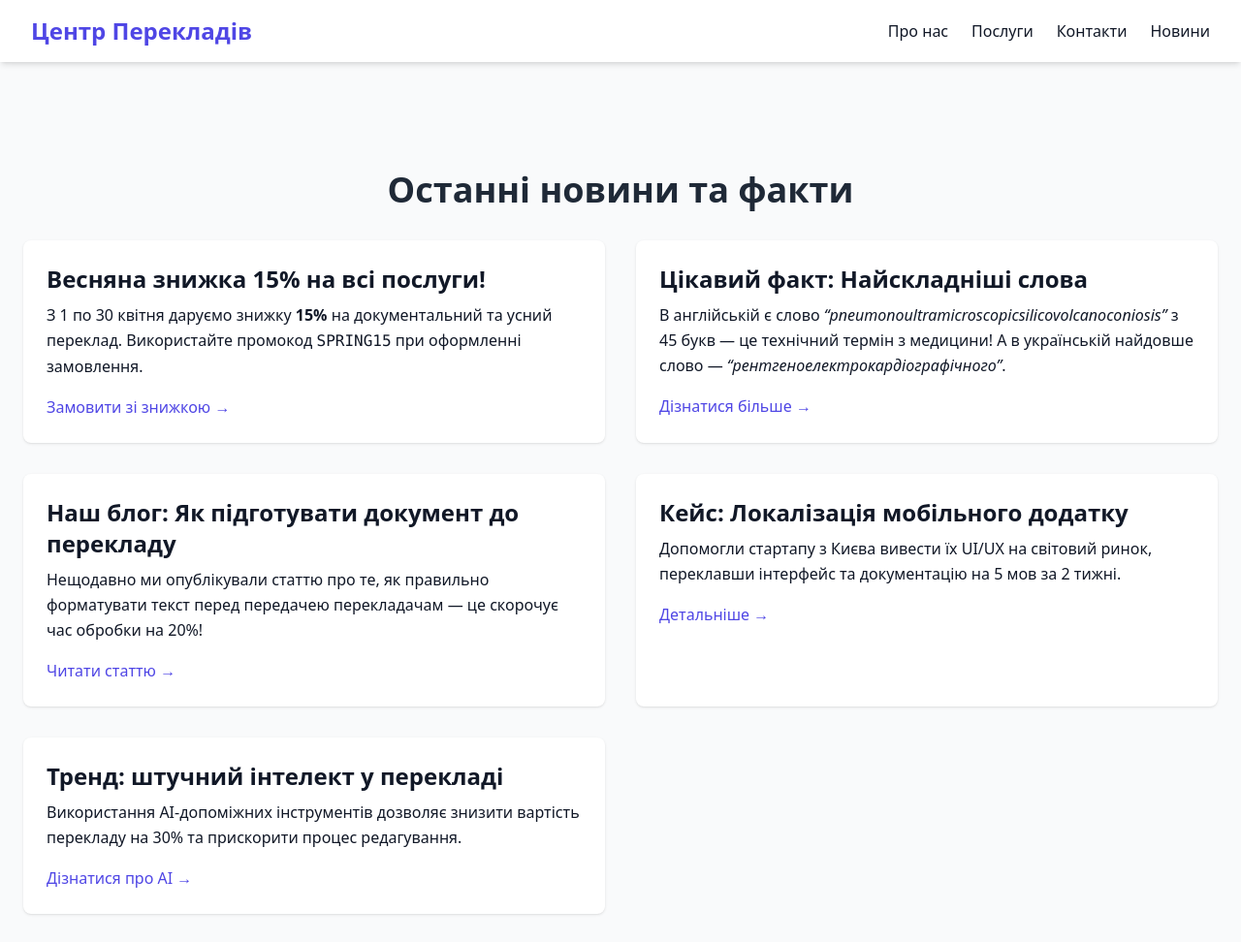
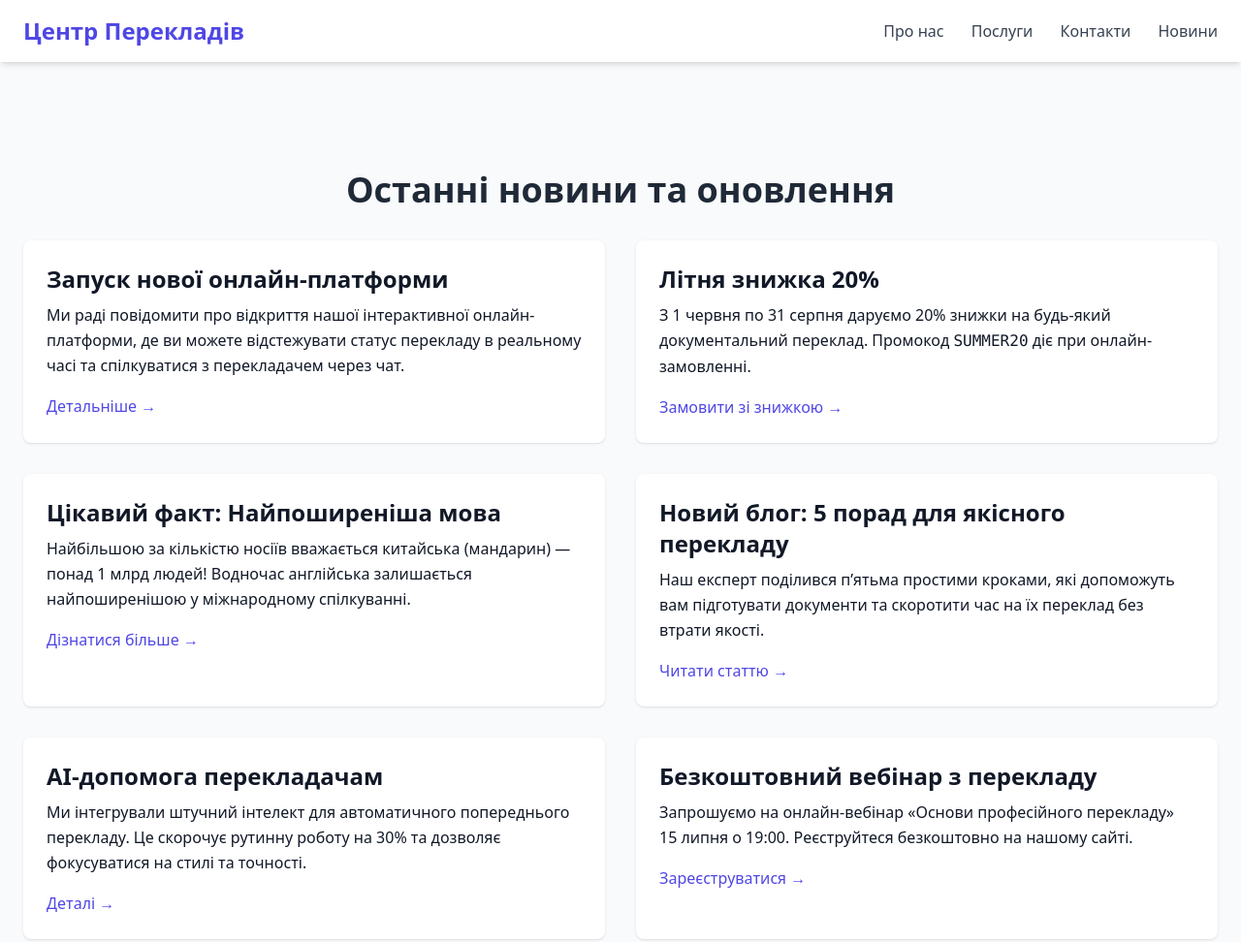
Before and after one commit to Biscovich/translation-website, a plain HTML site: page news.html in a window 1280 px wide. Shown: the top 972 px of the page at 97% size. Drawn offline with nearby package versions, Linux system fonts and the light colour scheme.

Commit message:
Update news.html

```diff
--- a/news.html
+++ b/news.html
@@ -2,107 +2,73 @@
 <html lang="uk">
 <head>
   <meta charset="UTF-8">
-  <meta name="viewport" content="width=device-width,initial-scale=1.0">
+  <meta name="viewport" content="width=device-width, initial-scale=1.0">
   <title>Новини – Центр Перекладів</title>
   <script src="https://cdn.tailwindcss.com"></script>
-  <link rel="stylesheet" href="https://unpkg.com/aos@2.3.1/dist/aos.css"/>
+  <link rel="stylesheet" href="https://unpkg.com/aos@2.3.1/dist/aos.css" />
 </head>
 <body class="bg-gray-50 text-gray-900 font-sans pt-20 leading-relaxed">
-
   <!-- NAVBAR -->
-<nav class="bg-white shadow-md fixed w-full top-0 z-50">
-  <div class="container mx-auto px-4 sm:px-6 lg:px-8 flex items-center justify-between h-16">
-    <a href="index.html" class="text-xl sm:text-2xl font-bold text-indigo-600 hover:text-indigo-700">
-      Центр Перекладів
-    </a>
-    <!-- Бургер на мобілці -->
-    <button id="nav-toggle" class="md:hidden text-gray-700 focus:outline-none">
-      <svg xmlns="http://www.w3.org/2000/svg" class="h-6 w-6" fill="none"
-           viewBox="0 0 24 24" stroke="currentColor">
-        <path stroke-linecap="round" stroke-linejoin="round" stroke-width="2"
-              d="M4 6h16M4 12h16M4 18h16"/>
-      </svg>
-    </button>
-    <!-- Меню -->
-    <ul
-  id="nav-menu"
-  class="hidden
-         absolute top-full inset-x-0
-         bg-white shadow-md
-         flex flex-col space-y-2
-         p-4
-         md:static md:flex md:flex-row md:space-y-0 md:space-x-6 md:bg-transparent md:shadow-none md:p-0"
->
-  <li><a href="about.html"   class="hover:text-indigo-600">Про нас</a></li>
-  <li><a href="services.html"class="hover:text-indigo-600">Послуги</a></li>
-  <li><a href="contact.html" class="hover:text-indigo-600">Контакти</a></li>
-  <li><a href="news.html"    class="hover:text-indigo-600">Новини</a></li>
-</ul>
-  </div>
-</nav>
-<script>
-  document.getElementById('nav-toggle').addEventListener('click', () => {
-    document.getElementById('nav-menu').classList.toggle('hidden');
-  });
-</script>
-
+  <nav class="bg-white shadow-md py-4 fixed w-full top-0 z-50">
+    <div class="container mx-auto px-6 flex justify-between items-center">
+      <a href="index.html" class="text-2xl font-bold text-indigo-600 hover:text-indigo-700">Центр Перекладів</a>
+      <div class="space-x-6">
+        <a href="about.html" class="text-gray-700 hover:text-indigo-600">Про нас</a>
+        <a href="services.html" class="text-gray-700 hover:text-indigo-600">Послуги</a>
+        <a href="contact.html" class="text-gray-700 hover:text-indigo-600">Контакти</a>
+        <a href="news.html" class="text-gray-700 hover:text-indigo-600">Новини</a>
+      </div>
+    </div>
+  </nav>
 
   <!-- NEWS SECTION -->
   <section class="pt-24 pb-16 px-6">
     <div class="container mx-auto">
-      <h1 class="text-4xl font-bold mb-8 text-center text-gray-800" data-aos="fade-up">
-        Останні новини та факти
-      </h1>
+      <h1 class="text-4xl font-bold mb-8 text-center text-gray-800" data-aos="fade-up">Останні новини та оновлення</h1>
       <div class="grid grid-cols-1 md:grid-cols-2 gap-8">
-        <!-- 1. Акція -->
+
+        <!-- 1. Онлайн-платформа -->
         <article class="bg-white p-6 rounded-lg shadow hover:shadow-lg transition" data-aos="fade-up" data-aos-delay="100">
-          <h2 class="text-2xl font-semibold mb-2">Весняна знижка 15% на всі послуги!</h2>
-          <p class="mb-4">
-            З 1 по 30 квітня даруємо знижку <strong>15%</strong> на документальний та усний переклад.
-            Використайте промокод <code>SPRING15</code> при оформленні замовлення.
-          </p>
+          <h2 class="text-2xl font-semibold mb-2">Запуск нової онлайн-платформи</h2>
+          <p class="mb-4">Ми раді повідомити про відкриття нашої інтерактивної онлайн-платформи, де ви можете відстежувати статус перекладу в реальному часі та спілкуватися з перекладачем через чат.</p>
+          <a href="news_platform.html" class="text-indigo-600 hover:underline">Детальніше →</a>
+        </article>
+
+        <!-- 2. Літня знижка -->
+        <article class="bg-white p-6 rounded-lg shadow hover:shadow-lg transition" data-aos="fade-up" data-aos-delay="200">
+          <h2 class="text-2xl font-semibold mb-2">Літня знижка 20%</h2>
+          <p class="mb-4">З 1 червня по 31 серпня даруємо 20% знижки на будь-який документальний переклад. Промокод <code>SUMMER20</code> діє при онлайн-замовленні.</p>
           <a href="order.html" class="text-indigo-600 hover:underline">Замовити зі знижкою →</a>
         </article>
 
-        <!-- 2. Цікавий факт -->
-        <article class="bg-white p-6 rounded-lg shadow hover:shadow-lg transition" data-aos="fade-up" data-aos-delay="200">
-          <h2 class="text-2xl font-semibold mb-2">Цікавий факт: Найскладніші слова</h2>
-          <p class="mb-4">
-            В англійській є слово <em>“pneumonoultramicroscopicsilicovolcanoconiosis”</em> з 45 букв — це технічний термін з медицини!
-            А в українській найдовше слово — <em>“рентгеноелектрокардіографічного”</em>.
-          </p>
+        <!-- 3. Цікавий факт -->
+        <article class="bg-white p-6 rounded-lg shadow hover:shadow-lg transition" data-aos="fade-up" data-aos-delay="300">
+          <h2 class="text-2xl font-semibold mb-2">Цікавий факт: Найпоширеніша мова</h2>
+          <p class="mb-4">Найбільшою за кількістю носіїв вважається китайська (мандарин) — понад 1 млрд людей! Водночас англійська залишається найпоширенішою у міжнародному спілкуванні.</p>
           <a href="facts.html" class="text-indigo-600 hover:underline">Дізнатися більше →</a>
         </article>
 
-        <!-- 3. Новина -->
-        <article class="bg-white p-6 rounded-lg shadow hover:shadow-lg transition" data-aos="fade-up" data-aos-delay="300">
-          <h2 class="text-2xl font-semibold mb-2">Наш блог: Як підготувати документ до перекладу</h2>
-          <p class="mb-4">
-            Нещодавно ми опублікували статтю про те, як правильно форматувати текст перед передачею перекладачам
-            — це скорочує час обробки на 20%!
-          </p>
-          <a href="blog.html#prep" class="text-indigo-600 hover:underline">Читати статтю →</a>
+        <!-- 4. Новий блог -->
+        <article class="bg-white p-6 rounded-lg shadow hover:shadow-lg transition" data-aos="fade-up" data-aos-delay="400">
+          <h2 class="text-2xl font-semibold mb-2">Новий блог: 5 порад для якісного перекладу</h2>
+          <p class="mb-4">Наш експерт поділився п’ятьма простими кроками, які допоможуть вам підготувати документи та скоротити час на їх переклад без втрати якості.</p>
+          <a href="blog.html#tips" class="text-indigo-600 hover:underline">Читати статтю →</a>
         </article>
 
-        <!-- 4. Кейси -->
-        <article class="bg-white p-6 rounded-lg shadow hover:shadow-lg transition" data-aos="fade-up" data-aos-delay="400">
-          <h2 class="text-2xl font-semibold mb-2">Кейс: Локалізація мобільного додатку</h2>
-          <p class="mb-4">
-            Допомогли стартапу з Києва вивести їх UI/UX на світовий ринок, переклавши інтерфейс та документацію
-            на 5 мов за 2 тижні.
-          </p>
-          <a href="cases.html#app" class="text-indigo-600 hover:underline">Детальніше →</a>
+        <!-- 5. AI у перекладі -->
+        <article class="bg-white p-6 rounded-lg shadow hover:shadow-lg transition" data-aos="fade-up" data-aos-delay="500">
+          <h2 class="text-2xl font-semibold mb-2">AI-допомога перекладачам</h2>
+          <p class="mb-4">Ми інтегрували штучний інтелект для автоматичного попереднього перекладу. Це скорочує рутинну роботу на 30% та дозволяє фокусуватися на стилі та точності.</p>
+          <a href="news_ai.html" class="text-indigo-600 hover:underline">Деталі →</a>
         </article>
 
-        <!-- 5. Тренд -->
-        <article class="bg-white p-6 rounded-lg shadow hover:shadow-lg transition" data-aos="fade-up" data-aos-delay="500">
-          <h2 class="text-2xl font-semibold mb-2">Тренд: штучний інтелект у перекладі</h2>
-          <p class="mb-4">
-            Використання AI-допоміжних інструментів дозволяє знизити вартість перекладу на 30%
-            та прискорити процес редагування.
-          </p>
-          <a href="news_ai.html" class="text-indigo-600 hover:underline">Дізнатися про AI →</a>
+        <!-- 6. Вебінар -->
+        <article class="bg-white p-6 rounded-lg shadow hover:shadow-lg transition" data-aos="fade-up" data-aos-delay="600">
+          <h2 class="text-2xl font-semibold mb-2">Безкоштовний вебінар з перекладу</h2>
+          <p class="mb-4">Запрошуємо на онлайн-вебінар «Основи професійного перекладу» 15 липня о 19:00. Реєструйтеся безкоштовно на нашому сайті.</p>
+          <a href="webinar.html" class="text-indigo-600 hover:underline">Зареєструватися →</a>
         </article>
+
       </div>
     </div>
   </section>
@@ -114,7 +80,6 @@
     </div>
   </footer>
 
-  <!-- SCRIPTS -->
   <script src="https://unpkg.com/aos@2.3.1/dist/aos.js"></script>
   <script>AOS.init({ duration: 600, once: true });</script>
 </body>
```
